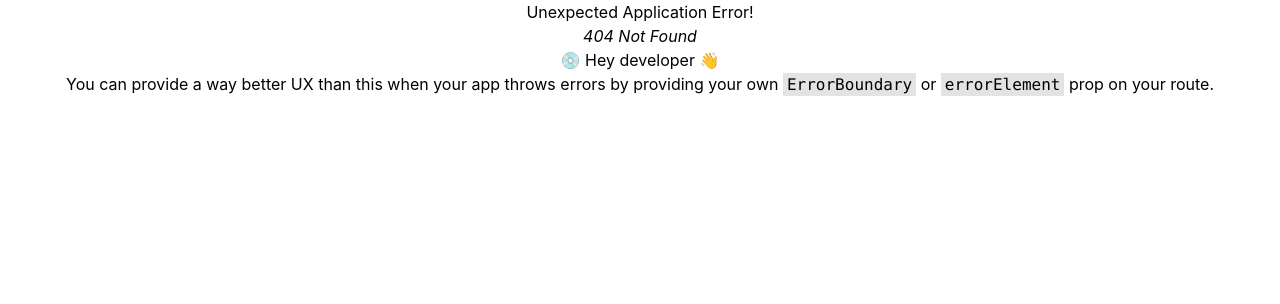
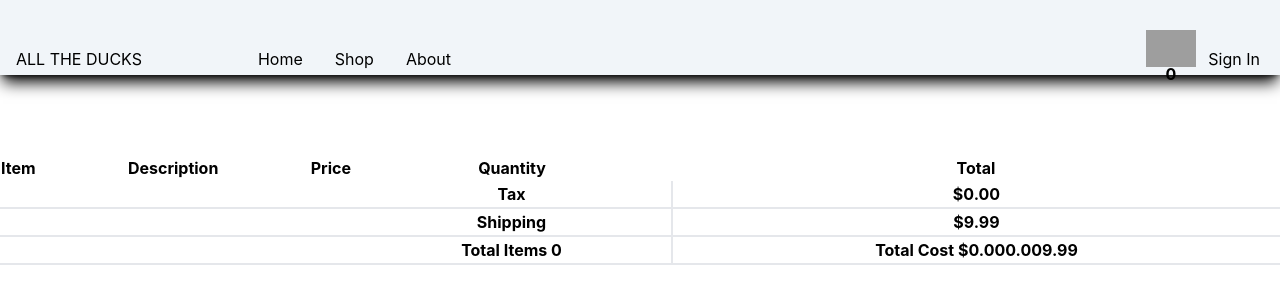
Before and after one commit to dmobley0608/e-commerce-re, a React (Create React App) app: page /cart in a window 1280 px wide. Before the commit this address had no page. Shown: the top 304 px of the page. Built offline with nearby package versions, Linux system fonts and the light colour scheme; grey boxes are pictures that could not be loaded.

Commit message:
added cart page and slice

```diff
--- a/src/App.js
+++ b/src/App.js
@@ -9,6 +9,7 @@ import { About } from './pages/about/About';
 import { Login } from './pages/login/Login';
 import { Register } from './pages/register/Register';
 import Product from './pages/products/Product';
+import Cart from './pages/cart/Cart';
 
 
 const router = createBrowserRouter(
@@ -20,6 +21,7 @@ const router = createBrowserRouter(
       <Route path='/about' element={<About />} />
       <Route path='/login' element={<Login />} />
       <Route path='/register' element={<Register />} />
+      <Route path='/cart' element={<Cart />} />
     </Route>
   ))
 
--- /dev/null
+++ b/src/[components]/cart/cartRow/CartRow.jsx
@@ -0,0 +1,29 @@
+import React from 'react'
+import CartItemHandler from '../cartHandler/CartItemHandler';
+import { useGetProductByIdQuery } from '../../../[store]/slices/productsSlice';
+
+export default function CartRow({ product }) {
+  const { title, description, quantity, price, imgUrl } = product;
+  const {data, isLoading, error} = useGetProductByIdQuery(product.id)
+  return (
+    <>
+    {!isLoading &&
+    <tr className='border-y-2' >
+      <td>
+        <div className='flex flex-col items-center justify-center'>
+          <h2 className='uppercase'>{title}</h2>
+          <div className='w-[75px]'>
+            <img src={imgUrl} alt={title} />
+          </div>
+        </div>
+
+      </td>
+      <td className='hidden sm:table-cell capitalize' >{description}</td>
+      <td>${price}</td>
+      <td className=' w-[20%]' align='center'><CartItemHandler product={data}/></td>
+      <td className=' w-[25%]'>${(price * quantity).toFixed(2)}</td>
+    </tr>
+    }
+    </>
+  )
+}
--- a/src/[components]/navbar/Navbar.jsx
+++ b/src/[components]/navbar/Navbar.jsx
@@ -11,7 +11,7 @@ export default function Navbar() {
 
 
   return (
-    <nav className="flex shadow-lg h-[75px]  items-end  px-4 pt-3 bg-slate-100 shadow-black pb-1">
+    <nav className="flex shadow-lg h-[75px]  items-end  px-4 pt-3 bg-slate-100 shadow-black pb-1 mb-20">
       <div id="nav-brand" className="mr-[100px]">
         <h4>ALL THE DUCKS</h4>
       </div>
@@ -39,9 +39,9 @@ export default function Navbar() {
       </div>
 
 
-      <div className="ms-auto p-1 mr-16">
+      <Link to="/cart" className="ms-auto p-1 mr-16">
         <ShoppingCart />
-      </div>
+      </Link>
       <div
         onClick={() => dispatch(toggleNav())}
         className="hamburger sm:hidden flex flex-col justify-between h-[20px] w-[20px] ms-auto mb-3 border-black z-">
--- a/src/[store]/slices/cartSlice.js
+++ b/src/[store]/slices/cartSlice.js
@@ -3,7 +3,7 @@ import { createSlice } from "@reduxjs/toolkit/dist";
 
 const cartSlice = createSlice({
     "name": "cart",
-    initialState:{items:[], totalCost:0, totalItems:0},
+    initialState:{items:[], totalCost:(0).toFixed(2), totalItems:0},
     reducers:{
         addItemToCart:(state,{payload})=>{
             if(payload.quantity === 0) return
--- /dev/null
+++ b/src/pages/cart/Cart.jsx
@@ -0,0 +1,50 @@
+import React from 'react'
+import { useSelector } from 'react-redux'
+import CartRow from '../../[components]/cart/cartRow/CartRow'
+
+export default function Cart() {
+    const cart = useSelector(state => state.cart)
+    return (
+        <div>
+            <div className='w-full'>
+                <table className='w-full'>
+                    <thead>
+                        <tr>
+                            <th>Item</th>
+                            <th className='hidden sm:block'>Description</th>
+                            <th>Price</th>
+                            <th className=''>Quantity</th>
+                            <th>Total</th>
+                        </tr>
+                    </thead>
+                    <tbody className='border-b-2 '>
+                        {cart.items.map(item => <CartRow key={item.id} product={item} />)}
+                    </tbody>
+                    <tfoot className=''>
+                    <tr className='border-b-2'>
+                            <td className='w-0'></td>
+                            <td className='hidden sm:block'></td>
+                            <td className='w-0'></td>
+                            <td className='font-bold border-r-2 w-[25%]'>Tax</td>
+                            <td className='font-bold '>${(cart.totalCost * .07).toFixed(2)}</td>
+                        </tr>
+                        <tr className='border-b-2'>
+                            <td className='w-0'></td>
+                            <td className='hidden sm:block'></td>
+                            <td className='w-0'></td>
+                            <td className='font-bold border-r-2 w-[25%]'>Shipping</td>
+                            <td className='font-bold '>$9.99</td>
+                        </tr>
+                        <tr className='border-b-2'>
+                            <td className='w-0'></td>
+                            <td className='hidden sm:block'></td>
+                            <td className='w-0'></td>
+                            <td className='font-bold border-r-2 w-[25%]'>Total Items {cart.totalItems}</td>
+                            <td className='font-bold '>Total Cost ${cart.totalCost + (cart.totalCost * .07).toFixed(2) + 9.99}</td>
+                        </tr>
+                    </tfoot>
+                </table>
+            </div>
+        </div>
+    )
+}
```
